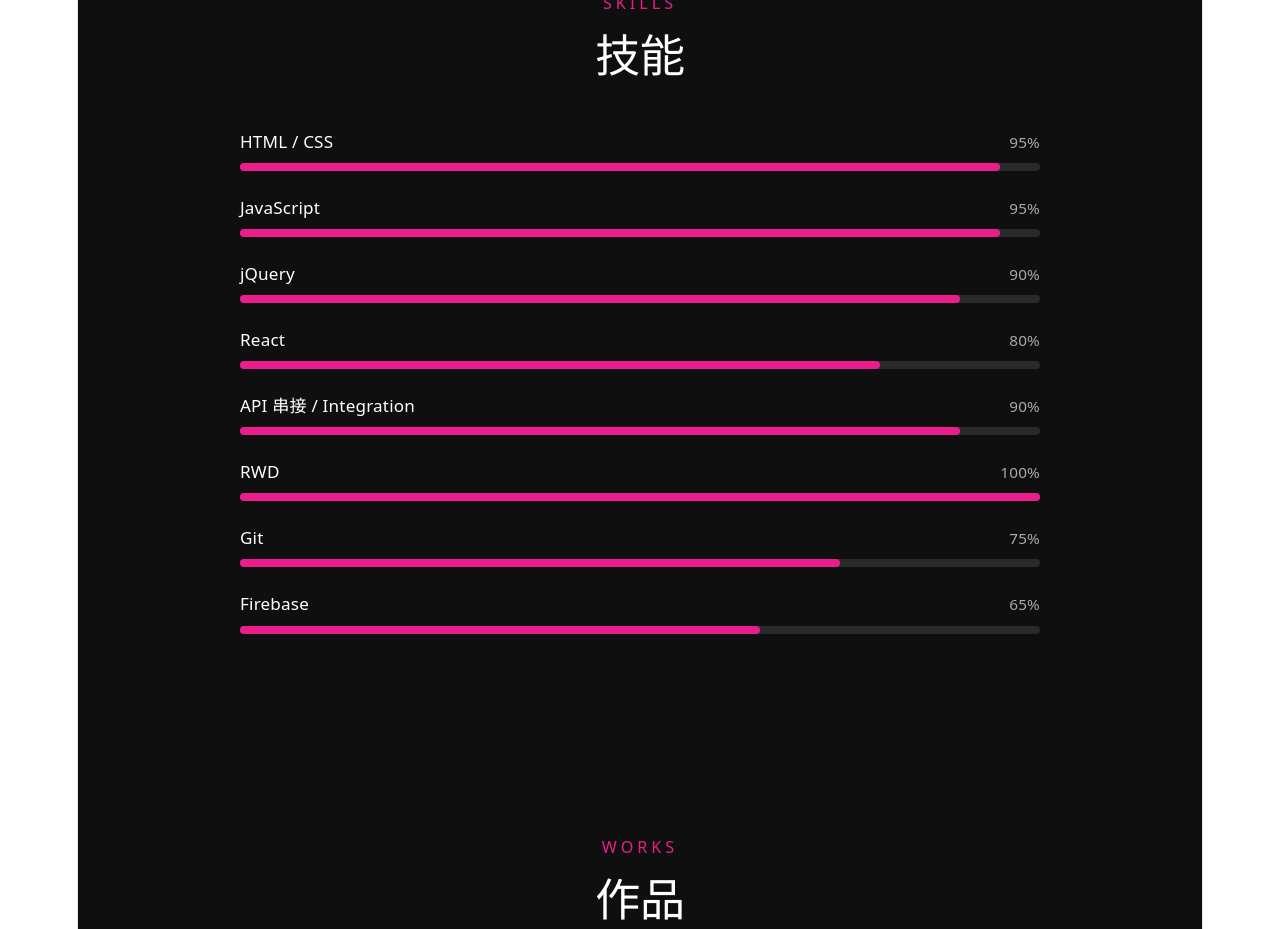
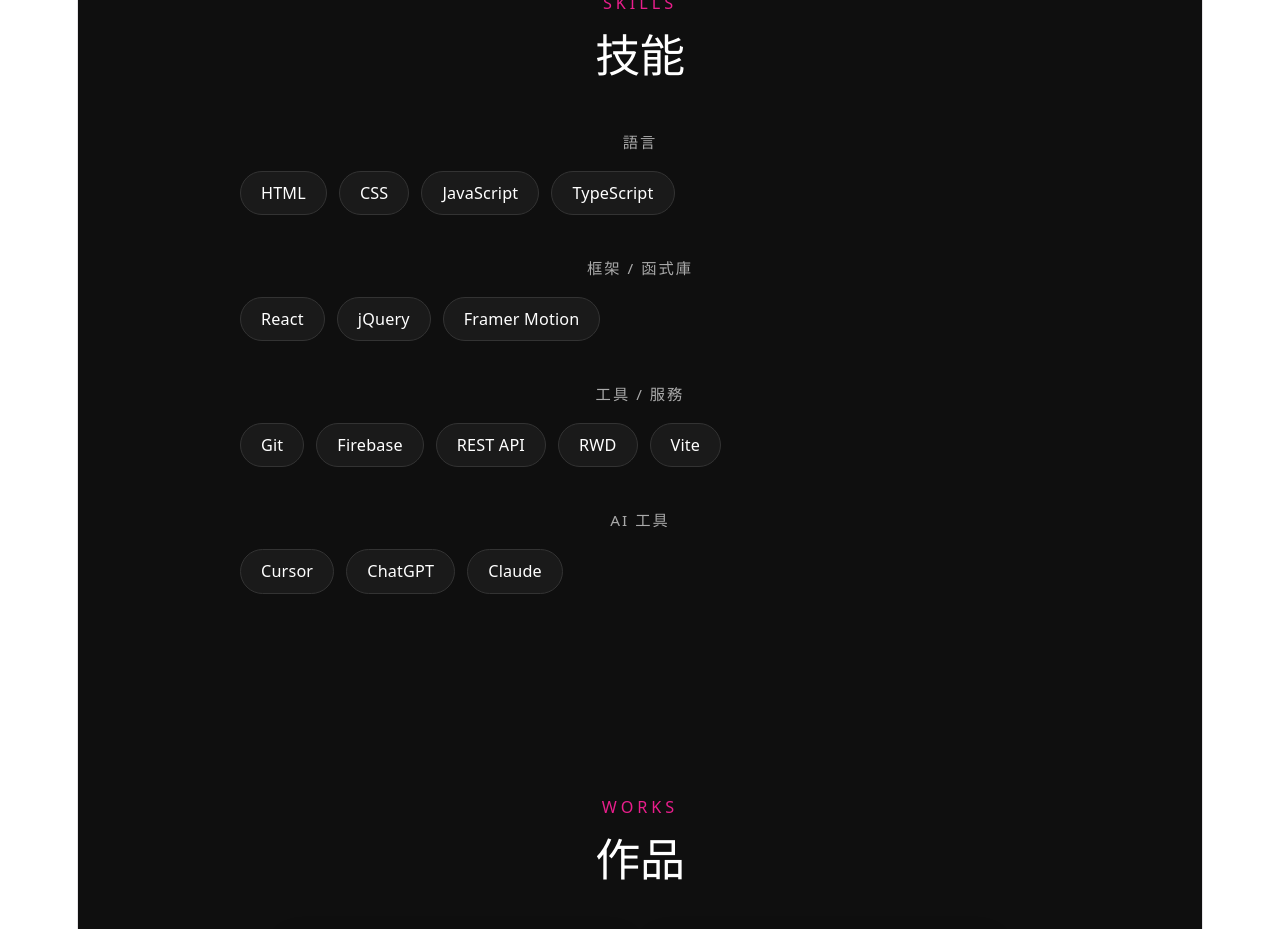
Before and after one commit to aillywutw/portfolio, a React (Vite) app: page / in a window 1280 px wide. Shown: the part 1400-2329 px from the top of the page. Built offline with nearby package versions, Linux system fonts and the light colour scheme.

Commit message:
update skills to category style

```diff
--- a/src/components/Skills.jsx
+++ b/src/components/Skills.jsx
@@ -1,15 +1,43 @@
 import { motion } from "framer-motion";
 
-const SKILLS = [
-  { name: "HTML / CSS", level: 95 },
-  { name: "JavaScript", level: 95 },
-  { name: "jQuery", level: 90 },
-  { name: "React", level: 80 },
-  { name: "API 串接 / Integration", level: 90 },
-  { name: "RWD", level: 100 },
-  { name: "Git", level: 75 },
-  { name: "Firebase", level: 65 },
-];
+const SKILLS = {
+  zh: [
+    {
+      category: "語言",
+      items: ["HTML", "CSS", "JavaScript", "TypeScript"],
+    },
+    {
+      category: "框架 / 函式庫",
+      items: ["React", "jQuery", "Framer Motion"],
+    },
+    {
+      category: "工具 / 服務",
+      items: ["Git", "Firebase", "REST API", "RWD", "Vite"],
+    },
+    {
+      category: "AI 工具",
+      items: ["Cursor", "ChatGPT", "Claude"],
+    },
+  ],
+  en: [
+    {
+      category: "Languages",
+      items: ["HTML", "CSS", "JavaScript", "TypeScript"],
+    },
+    {
+      category: "Frameworks / Libraries",
+      items: ["React", "jQuery", "Framer Motion"],
+    },
+    {
+      category: "Tools / Services",
+      items: ["Git", "Firebase", "REST API", "RWD", "Vite"],
+    },
+    {
+      category: "AI Tools",
+      items: ["Cursor", "ChatGPT", "Claude"],
+    },
+  ],
+};
 
 const CONTENT = {
   zh: { tag: "SKILLS", title: "技能" },
@@ -18,33 +46,41 @@ const CONTENT = {
 
 export default function Skills({ lang }) {
   const c = CONTENT[lang];
+  const skills = SKILLS[lang];
 
   return (
     <div id="skills" style={{ padding: "100px 20px", maxWidth: "800px", margin: "0 auto" }}>
       <p style={{ color: "#e91e8c", letterSpacing: "4px", fontSize: "0.9rem", marginBottom: "12px" }}>{c.tag}</p>
       <h2 style={{ color: "white", fontSize: "2.5rem", marginBottom: "48px" }}>{c.title}</h2>
 
-        <div style={{ display: "flex", flexDirection: "column", gap: "24px" }}>
-          {SKILLS.map((skill, i) => (
+      <div style={{ display: "flex", flexDirection: "column", gap: "40px" }}>
+        {skills.map((group, i) => (
           <motion.div
-              key={skill.name}
-              initial={{ opacity: 0, x: -40 }}
-              whileInView={{ opacity: 1, x: 0 }}
+            key={group.category}
+            initial={{ opacity: 0, y: 20 }}
+            whileInView={{ opacity: 1, y: 0 }}
             transition={{ delay: i * 0.1, duration: 0.5 }}
             viewport={{ once: true }}
           >
-              <div style={{ display: "flex", justifyContent: "space-between", marginBottom: "8px" }}>
-                <span style={{ color: "white", fontSize: "0.95rem" }}>{skill.name}</span>
-                <span style={{ color: "#aaa", fontSize: "0.85rem" }}>{skill.level}%</span>
-              </div>
-              <div style={{ background: "#2a2a2a", borderRadius: "99px", height: "8px" }}>
-                <motion.div
-                  initial={{ width: 0 }}
-                  whileInView={{ width: `${skill.level}%` }}
-                  transition={{ delay: i * 0.1, duration: 0.8 }}
-                  viewport={{ once: true }}
-                  style={{ background: "#e91e8c", height: "8px", borderRadius: "99px" }}
-                />
+            <p style={{ color: "#aaa", fontSize: "0.85rem", letterSpacing: "2px", marginBottom: "16px", textTransform: "uppercase" }}>
+              {group.category}
+            </p>
+            <div style={{ display: "flex", flexWrap: "wrap", gap: "12px" }}>
+              {group.items.map(item => (
+                <span
+                  key={item}
+                  style={{
+                    padding: "8px 20px",
+                    borderRadius: "99px",
+                    background: "#1a1a1a",
+                    color: "white",
+                    fontSize: "0.9rem",
+                    border: "1px solid #333",
+                  }}
+                >
+                  {item}
+                </span>
+              ))}
             </div>
           </motion.div>
         ))}
```
Lines whose indentation alone changed are shown as unchanged.
